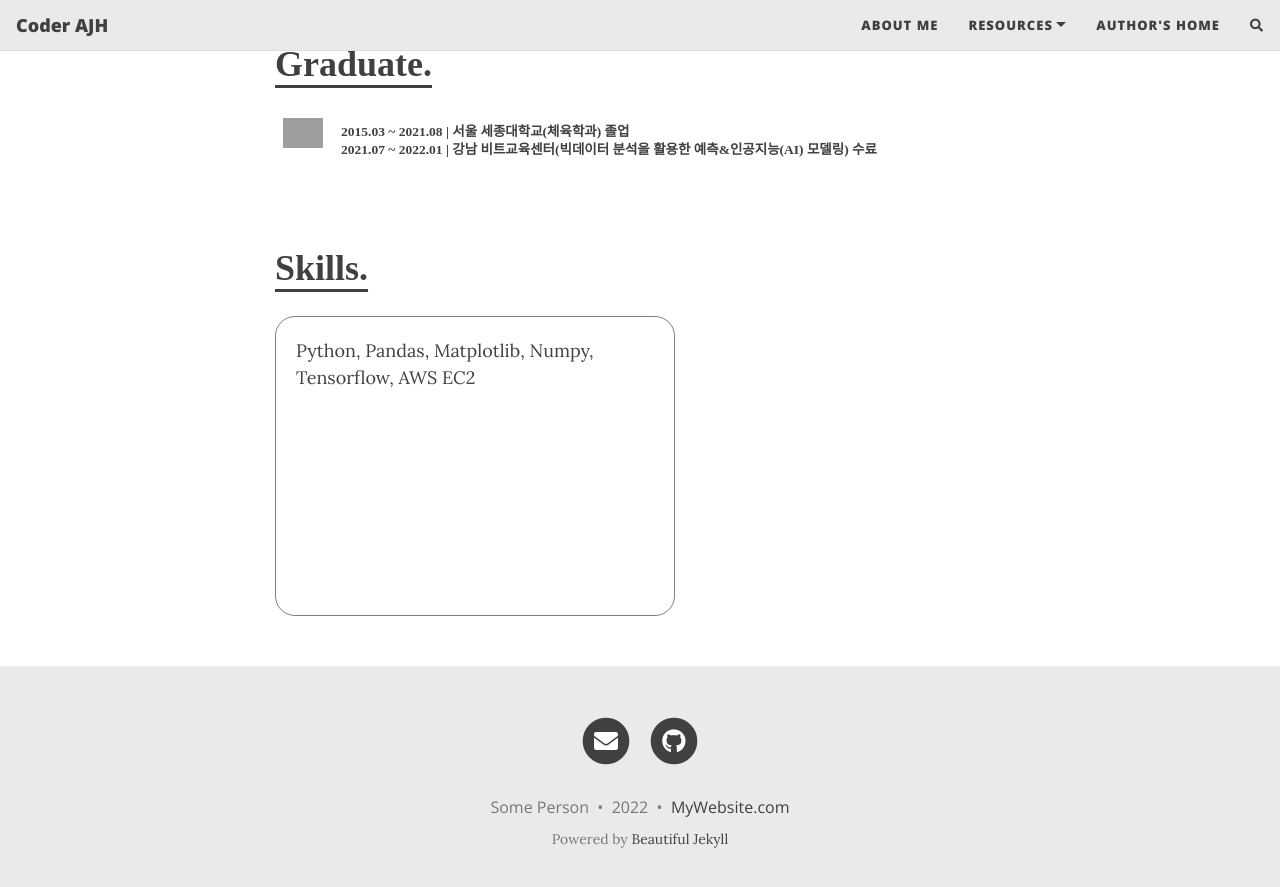
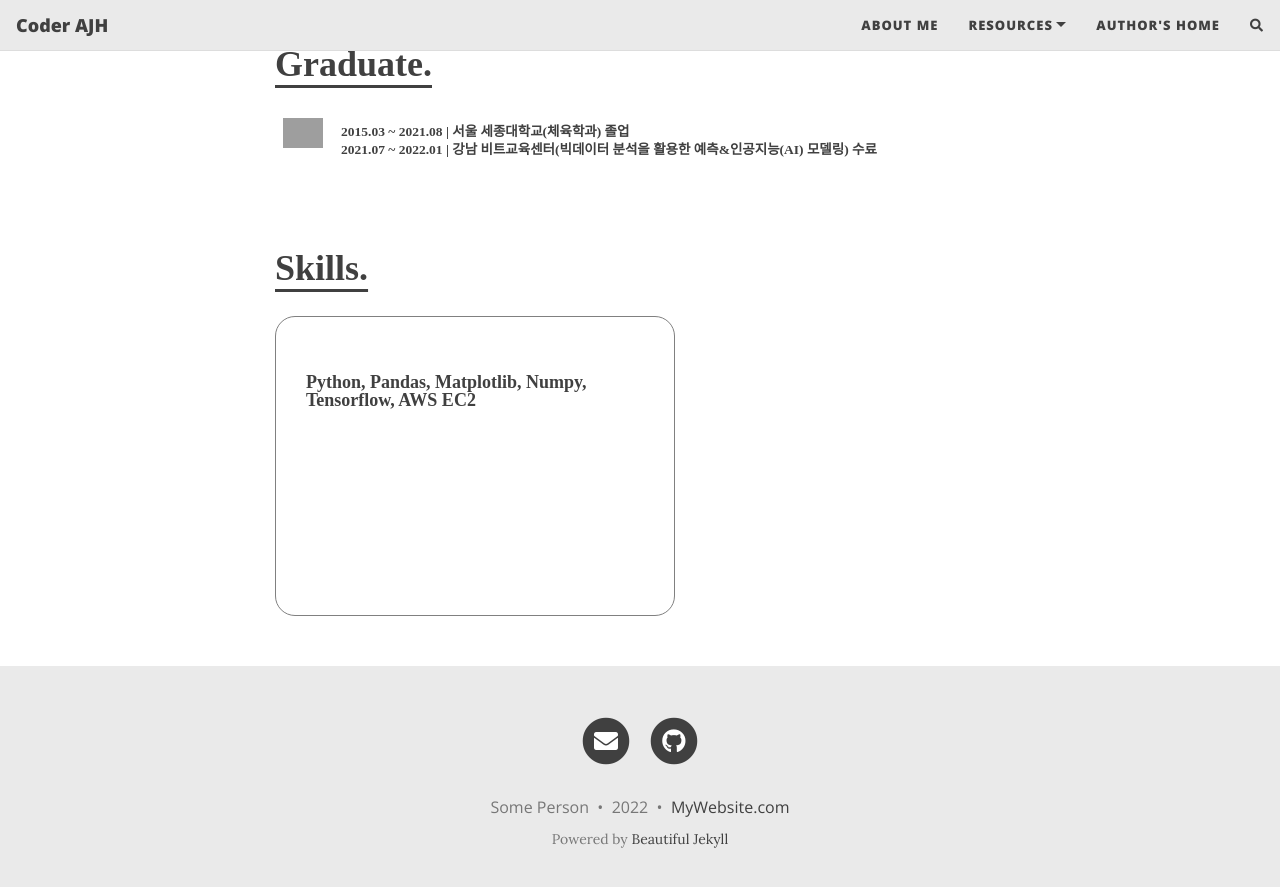
Before and after one commit to junhong625/junhong625.github.io, a Jekyll site: the page built from aboutme.md, in a window 1280 px wide and 900 px high, scrolled down 1036 px. Shown: the top 887 px of the window. Built offline with Jekyll 4.4.1, drawn with Linux system fonts in a browser that asks for light colours; nearby versions of some CDN libraries; comment, search, counter and statistics services are not loaded; grey boxes are pictures that could not be loaded.

Commit message:
update aboutme

```diff
--- a/aboutme.md
+++ b/aboutme.md
@@ -100,5 +100,7 @@ Skills.
 </p>
 
 <div style="float: left; padding: 20px; border:1px solid gray; height:300px; width:400px; border-radius: 20px;">
+<p class="text">
 Python, Pandas, Matplotlib, Numpy, Tensorflow, AWS EC2
+</p>
 </div>
```
